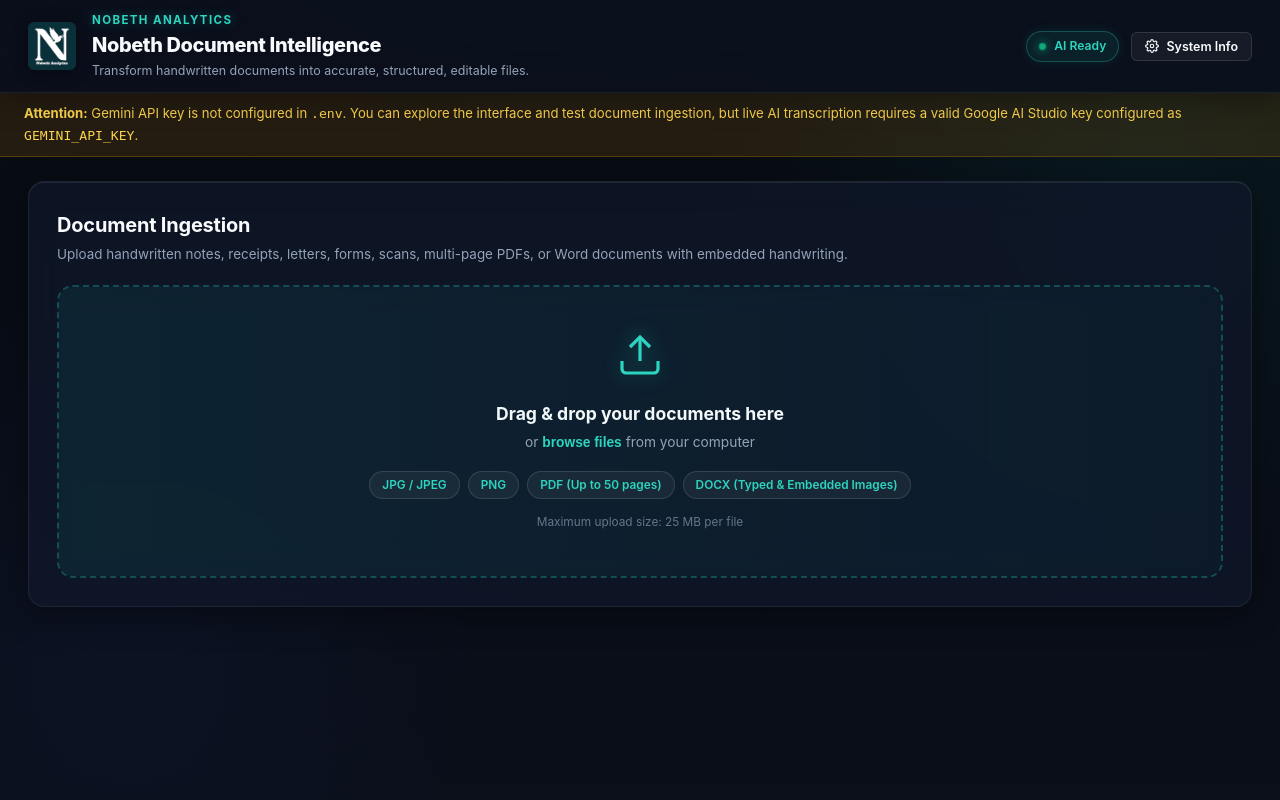
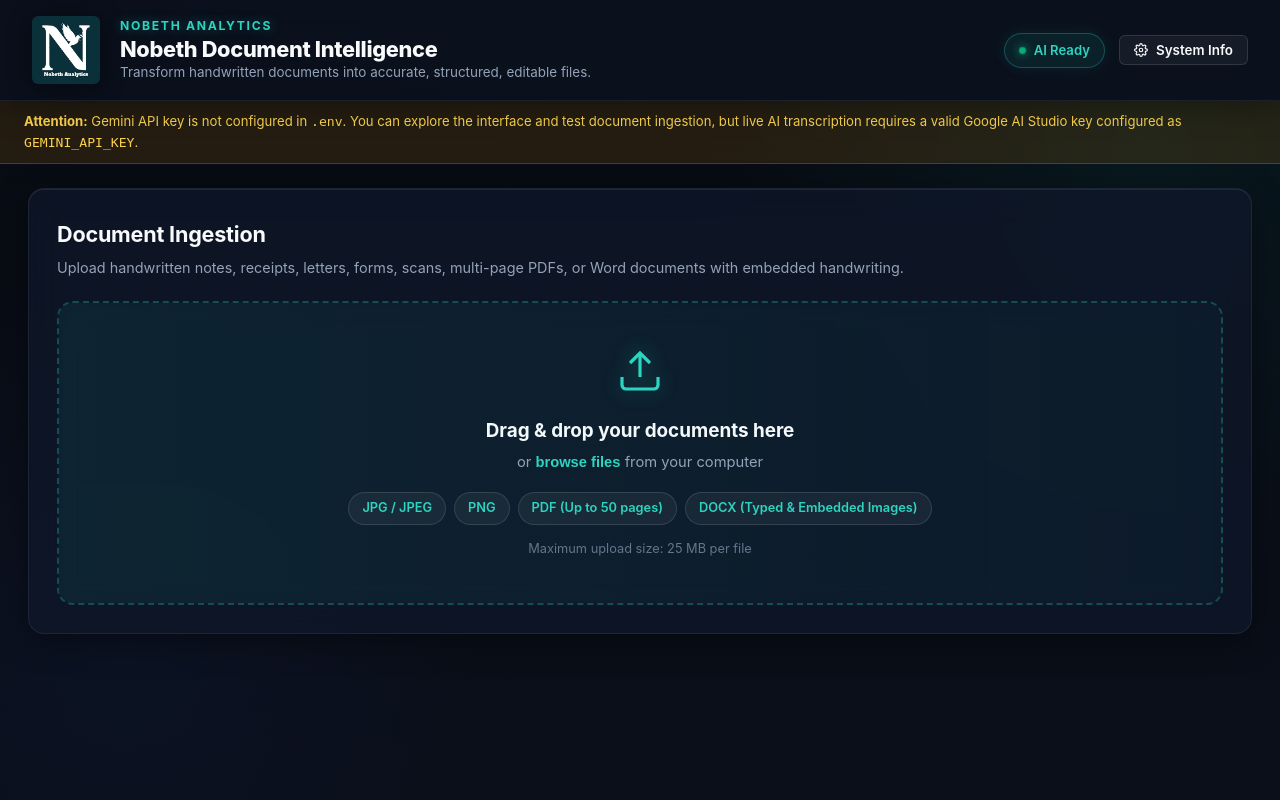
Before and after one commit to sankaran-s2001/Nobeth-Document-Intelligence, a FastAPI app: page / in a window 1280 px wide. Run offline with FastAPI, Linux system fonts and the light colour scheme; data that the repository does not hold is empty.

Commit message:
style: refine header branding, two-row toolbar layout, dynamic document viewports, and 75% default zoom

```diff
--- a/app/static/css/app.css
+++ b/app/static/css/app.css
@@ -79,6 +79,7 @@ html {
 
 body {
   font-family: var(--font-family);
+  font-size: 15px;
   background-color: var(--bg-space);
   background-image:
     radial-gradient(ellipse 90% 60% at 50% -20%, rgba(13, 148, 136, 0.16) 0%, transparent 60%),
@@ -87,7 +88,7 @@ body {
     linear-gradient(180deg, #070B12 0%, #0A0F1A 100%);
   background-attachment: fixed;
   color: var(--text-body);
-  line-height: 1.55;
+  line-height: 1.6;
   -webkit-font-smoothing: antialiased;
   -moz-osx-font-smoothing: grayscale;
   min-height: 100vh;
@@ -113,11 +114,11 @@ body {
    HEADER (GLASSMORPHIC FLOATING BAR)
    ========================================================================== */
 .top-header {
-  background: rgba(11, 17, 30, 0.82);
+  background: rgba(11, 17, 30, 0.85);
   -webkit-backdrop-filter: blur(20px);
   backdrop-filter: blur(20px);
   border-bottom: 1px solid var(--border-subtle);
-  padding: 12px 28px;
+  padding: 16px 32px;
   position: sticky;
   top: 0;
   z-index: 100;
@@ -136,17 +137,18 @@ body {
 .brand-group {
   display: flex;
   align-items: center;
-  gap: 16px;
+  gap: 20px;
 }
 
 .brand-logo {
-  height: 48px;
+  height: 68px;
   width: auto;
-  max-width: 140px;
+  max-width: 180px;
   object-fit: contain;
   border-radius: var(--radius-sm);
-  filter: drop-shadow(0 2px 8px rgba(0, 0, 0, 0.4));
+  filter: drop-shadow(0 3px 12px rgba(0, 0, 0, 0.45));
   transition: transform var(--transition-medium);
+  flex-shrink: 0;
 }
 .brand-logo:hover {
   transform: scale(1.02);
@@ -155,47 +157,52 @@ body {
 .brand-titles {
   display: flex;
   flex-direction: column;
+  justify-content: center;
+  gap: 2px;
 }
 
 .org-name {
-  font-size: 0.72rem;
+  font-size: 0.76rem;
   font-weight: 700;
   text-transform: uppercase;
-  letter-spacing: 0.12em;
+  letter-spacing: 0.14em;
+  line-height: 1.2;
   color: var(--nobeth-teal-bright);
   text-shadow: 0 0 12px rgba(45, 212, 191, 0.4);
 }
 
 .product-title {
-  font-size: 1.25rem;
+  font-size: 1.36rem;
   font-weight: 800;
   color: var(--text-main);
-  letter-spacing: -0.02em;
+  letter-spacing: -0.015em;
+  line-height: 1.2;
 }
 
 .product-tagline {
-  font-size: 0.78rem;
+  font-size: 0.84rem;
   color: var(--text-muted);
+  line-height: 1.3;
 }
 
 .header-actions {
   display: flex;
   align-items: center;
-  gap: 12px;
+  gap: 14px;
 }
 
 .status-badge {
   display: inline-flex;
   align-items: center;
   gap: 8px;
-  padding: 5px 12px;
+  padding: 6px 14px;
   background: rgba(20, 184, 166, 0.1);
   color: var(--nobeth-teal-bright);
   border: 1px solid var(--nobeth-teal-border);
   border-radius: var(--radius-pill);
-  font-size: 0.76rem;
+  font-size: 0.82rem;
   font-weight: 600;
-  box-shadow: 0 0 12px rgba(20, 184, 166, 0.12);
+  box-shadow: 0 0 14px rgba(20, 184, 166, 0.12);
   transition: all var(--transition-fast);
 }
 
@@ -238,9 +245,9 @@ body {
 .btn {
   display: inline-flex;
   align-items: center;
-  gap: 7px;
-  padding: 8px 16px;
-  font-size: 0.84rem;
+  gap: 8px;
+  padding: 9px 18px;
+  font-size: 0.90rem;
   font-weight: 600;
   border-radius: var(--radius-md);
   border: 1px solid transparent;
@@ -286,8 +293,8 @@ body {
 }
 
 .btn-sm {
-  padding: 6px 13px;
-  font-size: 0.78rem;
+  padding: 6px 14px;
+  font-size: 0.84rem;
   border-radius: var(--radius-sm);
 }
 
@@ -364,17 +371,17 @@ body {
 }
 
 .section-header h2 {
-  font-size: 1.25rem;
+  font-size: 1.35rem;
   font-weight: 700;
   color: var(--text-main);
   letter-spacing: -0.01em;
 }
 
 .section-desc {
-  font-size: 0.84rem;
+  font-size: 0.90rem;
   color: var(--text-muted);
-  margin-top: 3px;
-  margin-bottom: 20px;
+  margin-top: 4px;
+  margin-bottom: 22px;
 }
 
 /* ==========================================================================
@@ -439,13 +446,13 @@ body {
 }
 
 .dropzone-title {
-  font-size: 1.1rem;
+  font-size: 1.18rem;
   font-weight: 700;
   color: var(--text-main);
 }
 
 .dropzone-subtitle {
-  font-size: 0.86rem;
+  font-size: 0.92rem;
   color: var(--text-muted);
   margin-top: 5px;
 }
@@ -462,9 +469,9 @@ body {
   background: rgba(255, 255, 255, 0.05);
   border: 1px solid var(--border-medium);
   color: var(--nobeth-teal-bright);
-  padding: 4px 12px;
+  padding: 5px 13px;
   border-radius: var(--radius-pill);
-  font-size: 0.74rem;
+  font-size: 0.80rem;
   font-weight: 600;
   transition: all var(--transition-fast);
 }
@@ -474,7 +481,7 @@ body {
 }
 
 .dropzone-limit {
-  font-size: 0.74rem;
+  font-size: 0.80rem;
   color: var(--text-subtle);
   margin-top: 14px;
 }
--- a/app/static/js/app.js
+++ b/app/static/js/app.js
@@ -13,7 +13,7 @@ document.addEventListener("DOMContentLoaded", () => {
     currentPageNumber: 1,
     currentVersion: "cleaned", // "verbatim" | "cleaned"
     currentStyle: "professional", // "professional" | "layout"
-    zoomScale: 1.0,
+    zoomScale: 0.75,
     hasUnsavedChanges: false,
     dirtyBlocks: new Map(), // blockId -> { verbatim_text, cleaned_text }
     activeTimerInterval: null,
@@ -392,6 +392,8 @@ document.addEventListener("DOMContentLoaded", () => {
       const masterDoc = await res.json();
       state.currentResult = masterDoc;
       state.currentPageNumber = 1;
+      state.zoomScale = 0.75;
+      applyZoom();
       state.dirtyBlocks.clear();
       state.hasUnsavedChanges = false;
       btnSaveEdits.disabled = true;
@@ -911,5 +913,6 @@ document.addEventListener("DOMContentLoaded", () => {
   }
 
   // Initial load
+  applyZoom();
   loadQueue();
 });
--- a/app/templates/index.html
+++ b/app/templates/index.html
@@ -214,7 +214,7 @@
               <button class="btn-icon" id="btnNextPage" title="Next page">&gt;</button>
               <div class="zoom-controls">
                 <button class="btn-icon" id="btnZoomOut" title="Zoom Out">-</button>
-                <span class="zoom-level" id="zoomLevel">100%</span>
+                <span class="zoom-level" id="zoomLevel">75%</span>
                 <button class="btn-icon" id="btnZoomIn" title="Zoom In">+</button>
                 <button class="btn-icon" id="btnZoomReset" title="Reset Zoom">Fit</button>
               </div>
@@ -232,6 +232,8 @@
         <!-- RIGHT PANEL: EXTRACTED DOCUMENT & EDITOR -->
         <div class="panel panel-editor">
           <div class="panel-header editor-header">
+            <!-- ROW 1: DOCUMENT PRESENTATION CONTROLS -->
+            <div class="editor-toolbar-row editor-toolbar-row-top">
               <!-- Version Switcher Tabs: Clean & Polished vs Exact Words -->
               <div class="version-tabs" role="tablist">
                 <button class="tab-btn active" id="tabCleaned" data-version="cleaned" title="Clean &amp; Polished: Corrects spelling and formats headings, lists, and tables neatly. Preserves all original facts, dates, and amounts.">
@@ -254,8 +256,10 @@
                   Match Paper Layout
                 </button>
               </div>
+            </div>
 
-            <!-- Editor Action Buttons -->
+            <!-- ROW 2: DOCUMENT ACTION CONTROLS -->
+            <div class="editor-toolbar-row editor-toolbar-row-bottom">
               <div class="editor-actions">
                 <button class="btn btn-secondary btn-sm" id="btnRestoreOriginal" title="Reset to Original AI: Discard your manual typing edits and restore the initial AI transcription.">
                   <svg width="13" height="13" viewBox="0 0 24 24" fill="none" stroke="currentColor" stroke-width="2" style="margin-right: 3px; vertical-align: -2px;"><path d="M3 12a9 9 0 1 0 9-9 9.75 9.75 0 0 0-6.74 2.74L3 8"/><polyline points="3 3 3 8 8 8"/></svg>
@@ -269,6 +273,7 @@
                   <svg width="13" height="13" viewBox="0 0 24 24" fill="none" stroke="currentColor" stroke-width="2" style="margin-right: 3px; vertical-align: -2px;"><path d="M19 21H5a2 2 0 0 1-2-2V5a2 2 0 0 1 2-2h11l5 5v11a2 2 0 0 1-2 2z"/><polyline points="17 21 17 13 7 13 7 21"/><polyline points="7 3 7 8 15 8"/></svg>
                   Save Changes
                 </button>
+              </div>
             </div>
           </div>
 
```
Also changed, not shown: other parts of app/static/css/app.css (+123 -78 lines). Lines whose indentation alone changed are shown as unchanged.
